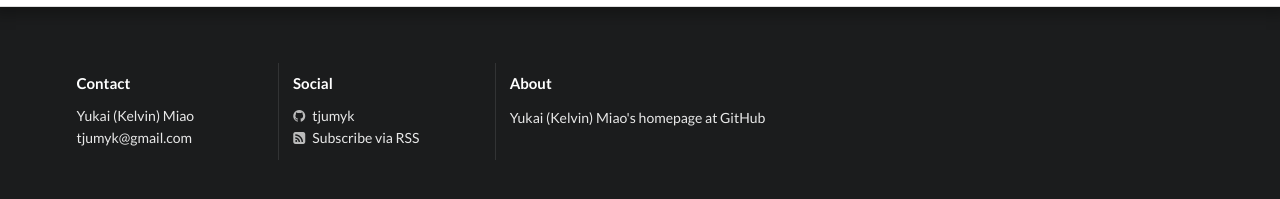
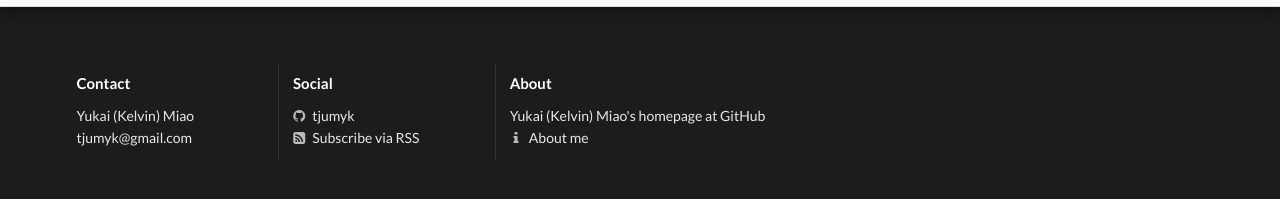
Before and after one commit to tjumyk/tjumyk.github.io, a Jekyll site: the page built from index.md, in a window 1280 px wide and 900 px high, scrolled down 2785 px. Shown: the part 684-883 px from the top of the window. Built offline with Jekyll 4.4.1, drawn with Linux system fonts in a browser that asks for light colours.

Commit message:
improve footer

```diff
--- a/_includes/footer.html
+++ b/_includes/footer.html
@@ -6,13 +6,13 @@
             <div class="three wide column">
                 <h4 class="ui inverted header">Contact</h4>
                 <div class="ui inverted list">
-                    <a class="item">
+                    <div class="item">
                         {% if site.author %}
                         {{ site.author | escape }}
                         {% else %}
                         {{ site.title | escape }}
                         {% endif %}
-                    </a>
+                    </div>
                     {% if site.email %}
                     <a class="item" href="mailto:{{ site.email }}">{{ site.email }}</a>
                     {% endif %}
@@ -31,7 +31,10 @@
 
             <div class="ten wide column">
                 <h4 class="ui inverted header">About</h4>
-                <p>{{ site.description | escape }}</p>
+                <div class="ui inverted list">
+                    <div class="item">{{ site.description | escape }}</div>
+                    <a href="/about/" class="item"><i class="info icon"></i> About me</a>
+                </div>
             </div>
         </div>
 
```
